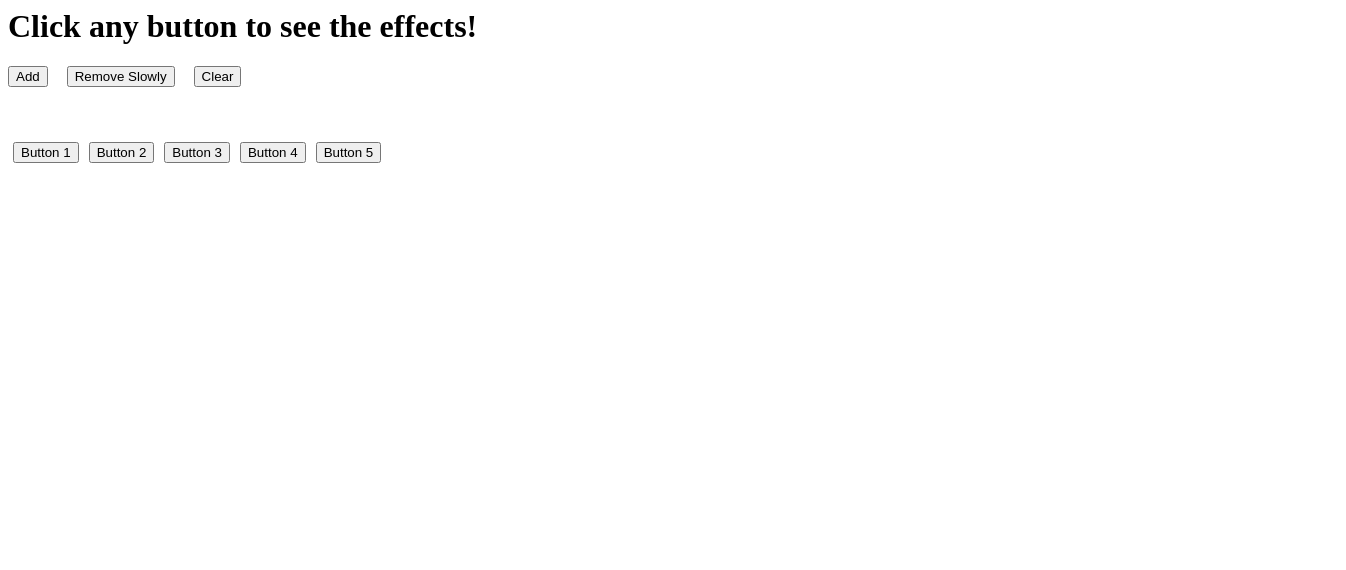
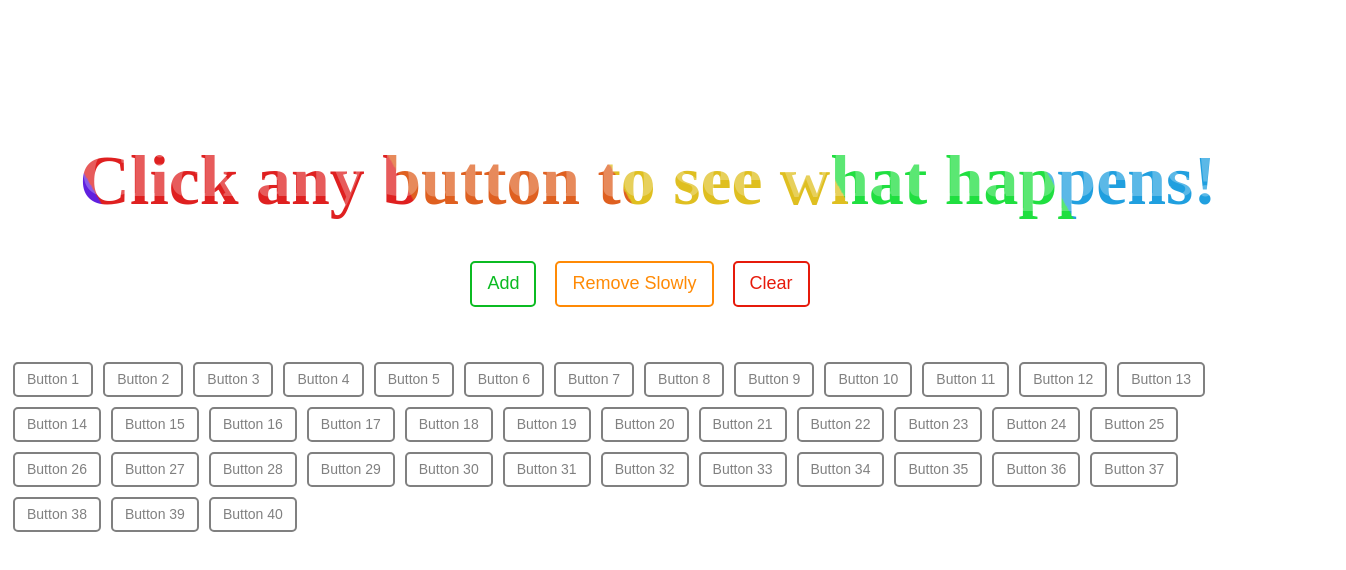
Before and after one commit to NeginNami/Buttons-Vanilla, a plain HTML site: page index.html in a window 1280 px wide. Both pictures are taken after a click on the button "Add". Shown: the whole page, 1346 px wide, since content can reach past the window. Drawn offline with Linux system fonts and the light colour scheme.

Commit message:
Added style to the view

```diff
--- a/assets/css/style.css
+++ b/assets/css/style.css
@@ -7,3 +7,82 @@
 .added-button{
     margin: 5px;
 }
+.text-center{
+    text-align: center;
+}
+.main-button{
+    padding: 10px 15px 11px !important;
+    font-size: 18px !important;
+    background-color: #ffffff;
+    border-radius: 5px;
+    -moz-border-radius: 5px;
+    -webkit-border-radius: 5px;
+    cursor: pointer;
+    box-shadow: 0 1px 0 rgba(255, 255, 255, 0.5) inset;
+    -moz-box-shadow: 0 1px 0 rgba(255, 255, 255, 0.5) inset;
+    -webkit-box-shadow: 0 1px 0 rgba(255, 255, 255, 0.5) inset;
+}
+#add-button{
+    color: #0bbb22;
+    border: 2px solid #0bbb22;
+}
+#remove-button{
+    color: #ff8a05;
+    border: 2px solid #ff8a05;
+}
+#clear-button{
+    color: #e61a0b;
+    border: 2px solid #e61a0b;
+}
+.added-button{
+    color: grey;
+    border: 2px solid grey;
+    padding: 7px 12px 8px !important;
+    font-size: 14px !important;
+    background-color: #ffffff;
+    border-radius: 5px;
+    -moz-border-radius: 5px;
+    -webkit-border-radius: 5px;
+    cursor: pointer;
+    box-shadow: 0 1px 0 rgba(255, 255, 255, 0.5) inset;
+    -moz-box-shadow: 0 1px 0 rgba(255, 255, 255, 0.5) inset;
+    -webkit-box-shadow: 0 1px 0 rgba(255, 255, 255, 0.5) inset;
+
+}
+
+h1 {
+	font-size: 5vw;
+	width: 100vw;
+	margin-top: calc(50vh - 20vw);
+	text-align: center;
+	background: linear-gradient(
+		60deg,
+		hsl(0, 75%, 50%) 10%,
+		hsl(20, 75%, 50%) 10%,
+		hsl(20, 75%, 50%) 25%,
+		hsl(50, 75%, 50%) 25%,
+		hsl(50, 75%, 50%) 40%,
+		hsl(130, 75%, 50%) 40%,
+		hsl(130, 75%, 50%) 55%,
+		hsl(200, 75%, 50%) 55%,
+		hsl(200, 75%, 50%) 70%,
+		hsl(260, 75%, 50%) 70%,
+		hsl(260, 75%, 50%) 85%,
+		hsl(0, 75%, 50%) 85%
+	);
+
+	text-shadow: 0.5px -0.6vw #fff4;
+	color: #fff;
+	-webkit-background-clip: text;
+   	-webkit-text-fill-color: transparent;
+   	animation: 10s BeProud linear infinite,
+   	3s Always ease alternate infinite;
+}
+
+@keyframes BeProud {
+	100% { background-position: 30vw 0px; }
+}
+
+@keyframes Always {
+	100% { transform: scale(1.1);}
+}
--- a/assets/js/buttons-functionality.js
+++ b/assets/js/buttons-functionality.js
@@ -11,13 +11,14 @@ window.onload=function(){
         //Destroying the time out id inorder to prevent overlapping the functionalities
         clearTimeout(timeoutId);
 
-        for(i=0;i<5;i++){
+        for(i=0;i<40;i++){
+            j++;
             var btn= document.createElement('button');
-            btn.setAttribute("id","Button "+(i+1));
+            btn.setAttribute("id","Button "+(j));
             btn.setAttribute("class","added-button");
             //Adding event listener to the dynamically made buttons
             btn.setAttribute("onclick","showAlert(this.id)");
-            btn.innerText="Button "+(i+1);
+            btn.innerText="Button "+(j);
             document.getElementById("button-section").appendChild(btn);
 
         }
@@ -52,11 +53,11 @@ window.onload=function(){
               };
 
               remove1();
-
-
     }
 }
 //Alert function, triggers when any dynamically added button is clicked
 function showAlert(ID) {
     alert(ID+" was clicked!");
 }
+//Variable for saving the numbers of generated buttons
+var j=0;
--- a/index.html
+++ b/index.html
@@ -8,16 +8,16 @@
     <body>
         <div class="jumbotron">
             <h1 class="text-center">
-                Click any button to see the effects!
+                Click any button to see what happens!
             </h1>
         </div>
         <div class="container">
 
                 <div>
                     <div class="text-center">
-                        <button id="add-button">Add</button>
-                        <button id="remove-button">Remove Slowly</button>
-                        <button id="clear-button">Clear</button>
+                        <button id="add-button" class="main-button" >Add</button>
+                        <button id="remove-button" class="main-button">Remove Slowly</button>
+                        <button id="clear-button" class="main-button">Clear</button>
                     </div>
                 </div>
 
@@ -25,5 +25,6 @@
             <div class="row" id="button-section"></div>
         </div>
 
+
     </body>
 </html>
```
